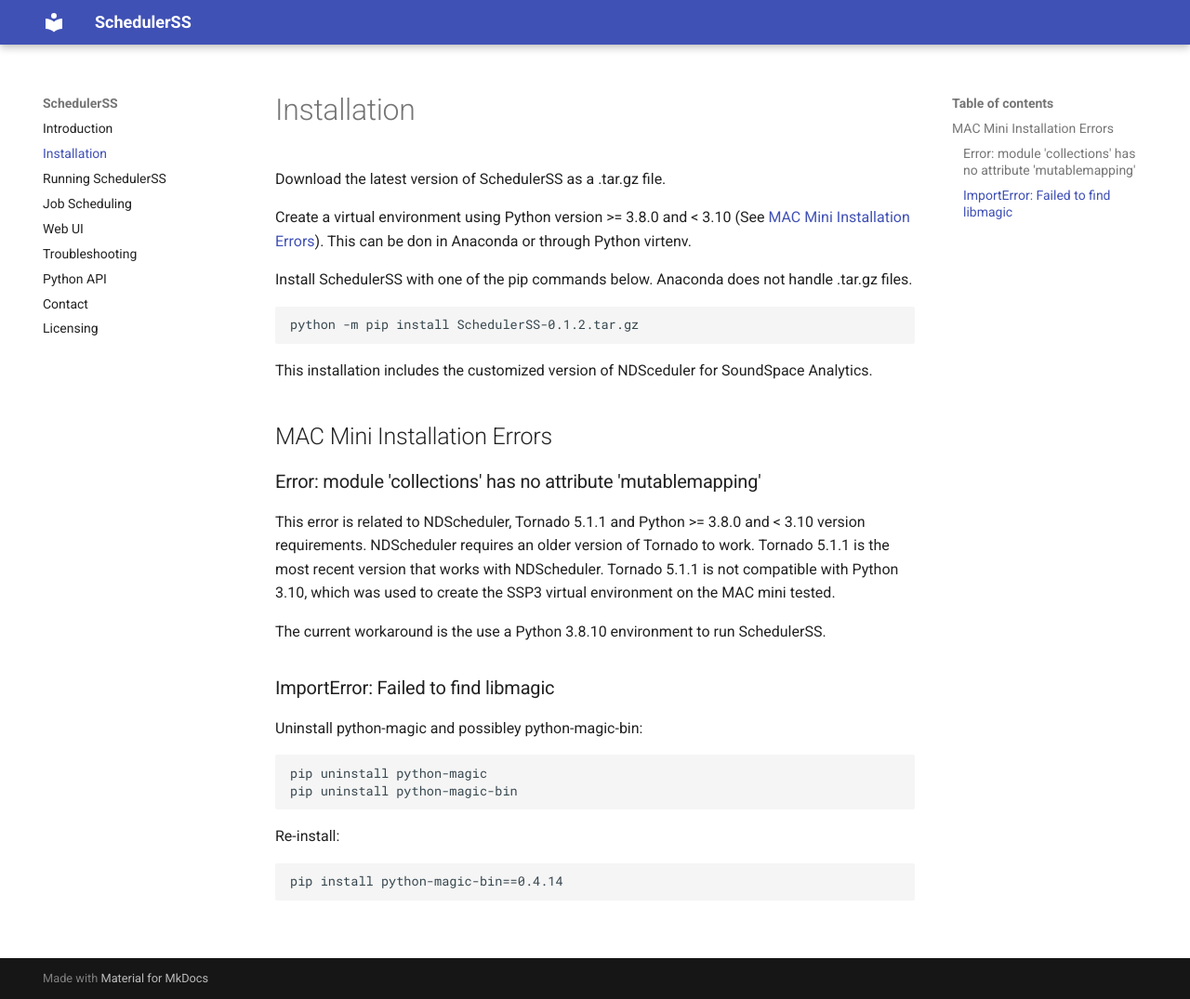
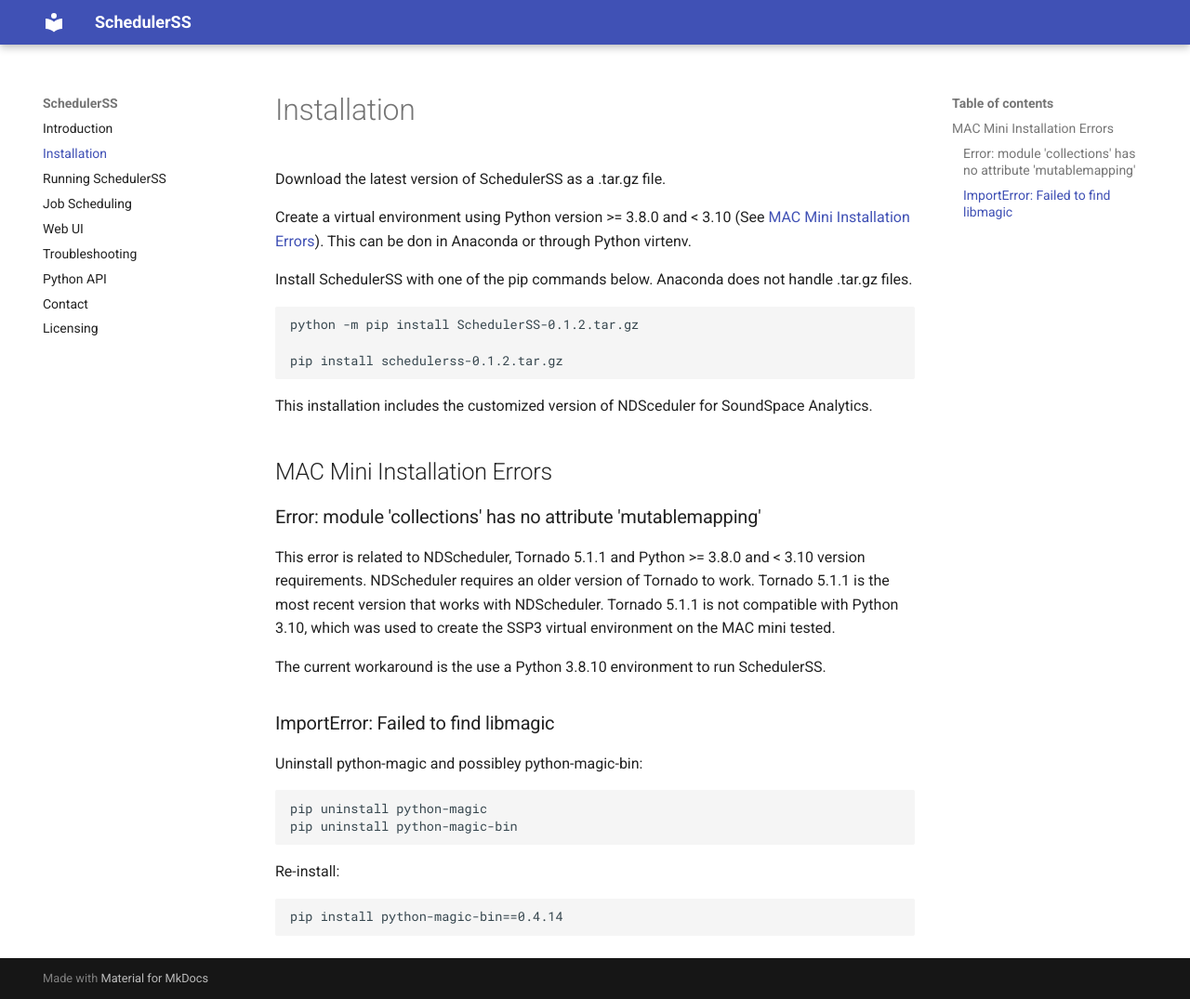
Before and after one commit to nesdolya/GroundControl, an MkDocs documentation site: the page built from docs/installation.md, in a window 1280 px wide and 1075 px high. Shown: the whole window at 93% size. Built offline with MkDocs 1.6.1 and Material for MkDocs 9.7.7, drawn with Linux system fonts in a browser that asks for light colours.

Commit message:
Update installation.md

```diff
--- a/docs/installation.md
+++ b/docs/installation.md
@@ -7,6 +7,8 @@ Create a virtual environment using Python version >= 3.8.0 and < 3.10 (See [MAC
 Install SchedulerSS with one of the pip commands below. Anaconda does not handle .tar.gz files.
 
     python -m pip install SchedulerSS-0.1.2.tar.gz
+
+    pip install schedulerss-0.1.2.tar.gz
 
 This installation includes the customized version of NDSceduler for SoundSpace Analytics.
 
```
